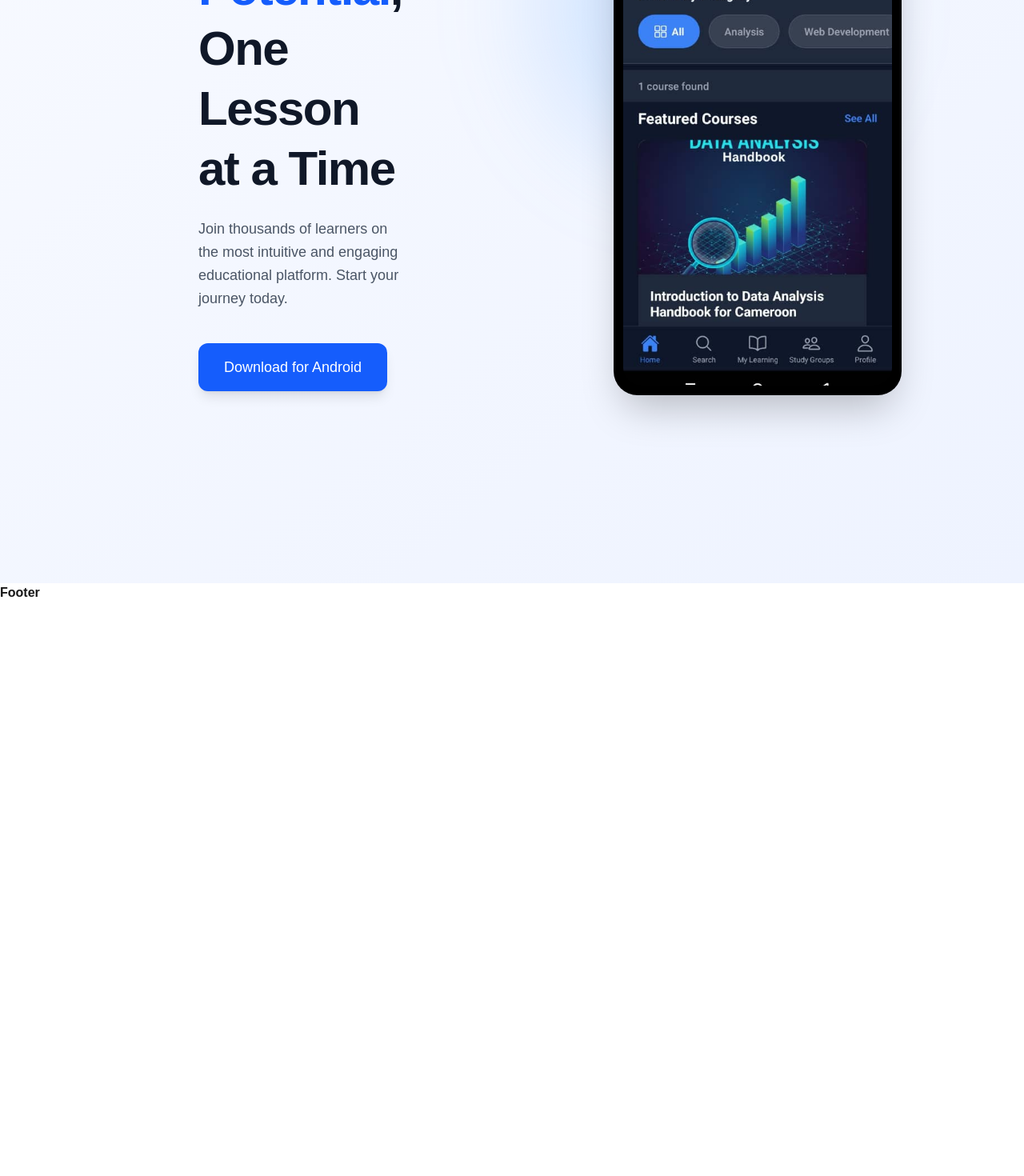
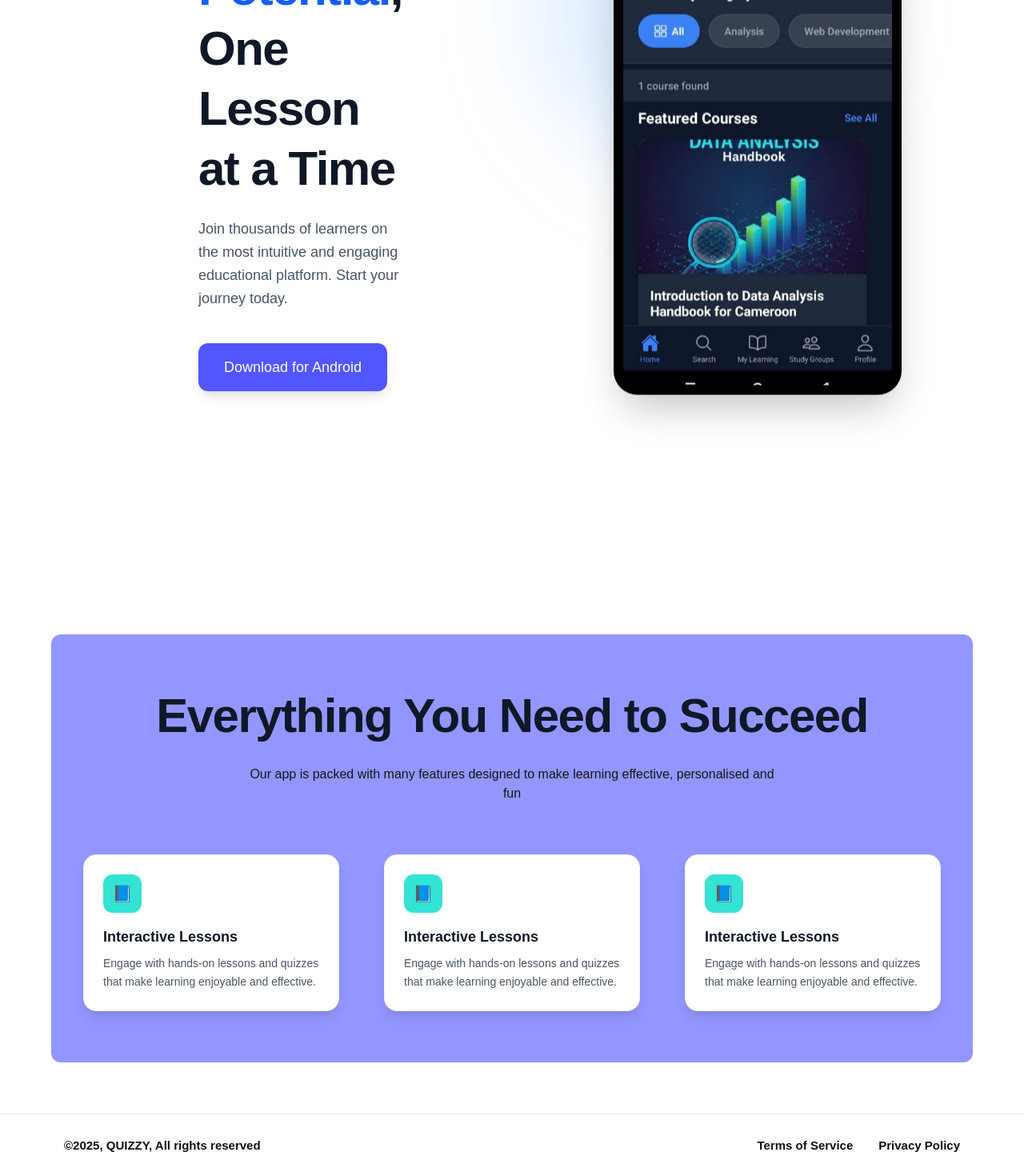
Before and after one commit to Jamison-lii/Quizzy-web-app, a Next.js app: page / in a window 1280 px wide. Shown: the part 419-1889 px from the top of the page at 80% size. Before the commit the page ends 1172 px from the top, so only its background shows below. Built offline with nearby package versions, Linux system fonts and the light colour scheme.

Commit message:
changes on course screen

```diff
--- a/src/app/courses/page.tsx
+++ b/src/app/courses/page.tsx
@@ -66,28 +66,7 @@ export default function CoursesPage() {
         </div>
       </main>
 
-      {/* Footer */}
-      <footer className="border-t border-gray-200 px-10 md:px-16 lg:px-20 py-6 md:py-7">
-        <div className="max-w-7xl mx-auto flex flex-col md:flex-row justify-between items-center gap-4 md:gap-0">
-          <p className="text-sm md:text-[15px] text-[#111111]">
-            ©2025, QUIZZY, All rights reserved
-          </p>
-          <div className="flex gap-6 md:gap-8">
-            <a
-              href="#"
-              className="text-sm md:text-[15px] text-[#111111] hover:text-[#52D4E7] transition-colors"
-            >
-              Terms of Service
-            </a>
-            <a
-              href="#"
-              className="text-sm md:text-[15px] text-[#111111] hover:text-[#52D4E7] transition-colors"
-            >
-              Privacy Policy
-            </a>
-          </div>
-        </div>
-      </footer>
+
     </div>
   );
 }
--- a/src/app/page.tsx
+++ b/src/app/page.tsx
@@ -1,10 +1,12 @@
 import Hero from "@/components/Hero";
+import Whatyouneed from "@/components/Whatyouneed";
 import Image from "next/image";
 
 export default function Home() {
   return (
-    <div className="flex min-h-screen " >
+    <div className="flex flex-col min-h-screen " >
        <Hero/>
+       <Whatyouneed/>
     </div>
   );
 }
--- a/src/components/Footer.tsx
+++ b/src/components/Footer.tsx
@@ -2,7 +2,30 @@ import React from 'react'
 
 const Footer = () => {
   return (
-    <div className='font-black font-poppins'>Footer</div>
+    <div className='font-bold font-poppins'>
+      {/* Footer */}
+      <footer className="border-t border-gray-200 px-10 md:px-16 lg:px-20 py-6 md:py-7">
+        <div className="max-w-7xl mx-auto flex flex-col md:flex-row justify-between items-center gap-4 md:gap-0">
+          <p className="text-sm md:text-[15px] text-[#111111]">
+            ©2025, QUIZZY, All rights reserved
+          </p>
+          <div className="flex gap-6 md:gap-8">
+            <a
+              href="#"
+              className="text-sm md:text-[15px] text-[#111111] hover:text-[#52D4E7] transition-colors"
+            >
+              Terms of Service
+            </a>
+            <a
+              href="#"
+              className="text-sm md:text-[15px] text-[#111111] hover:text-[#52D4E7] transition-colors"
+            >
+              Privacy Policy
+            </a>
+          </div>
+        </div>
+      </footer>
+    </div>
   )
 }
 
--- a/src/components/Hero.tsx
+++ b/src/components/Hero.tsx
@@ -3,7 +3,7 @@ import ScreenshotGrid from "./ScreenshotGrid";
 
 const Hero = () => {
   return (
-    <section className="relative overflow-hidden bg-gradient-to-br from-[#F8FAFF] to-[#EEF3FF] p-56 pt-30">
+    <section className="relative overflow-hidden  p-56 pt-30">
       <div className="max-w-7xl mx-auto px-6 flex flex-col md:flex-row items-center justify-between gap-20">
 
         {/* LEFT SIDE */}
@@ -20,7 +20,7 @@ const Hero = () => {
           </p>
 
           <button
-            className="bg-blue-600 text-white px-8 py-4 rounded-xl text-lg font-medium
+            className="bg-[#5156FF] text-white px-8 py-4 rounded-xl text-lg font-medium
                        shadow-lg hover:shadow-xl hover:bg-blue-700 transition-transform
                        duration-200 hover:-translate-y-1 active:scale-95"
           >
--- a/src/components/Navbar.tsx
+++ b/src/components/Navbar.tsx
@@ -17,7 +17,7 @@ const Navbar = () => {
   return (
     <>
       {/* NAVBAR */}
-      <nav className="flex justify-between items-center h-20 px-6 shadow-md font-poppins">
+      <nav className="flex  justify-between items-center z-100 h-20 px-6 shadow-md font-poppins">
 
         {/* LEFT – LOGO */}
         <div className="font-black text-2xl">Quizzy</div>
@@ -32,7 +32,7 @@ const Navbar = () => {
         </ul>
 
         {/* RIGHT – BUTTON (DESKTOP ONLY) */}
-        <div className="hidden lg:flex h-10 px-5 bg-blue-600 text-white items-center justify-center rounded-md hover:bg-blue-700 transition cursor-pointer">
+        <div className="hidden lg:flex h-10 px-5 bg-[#5156FF] text-white items-center justify-center rounded-md hover:bg-blue-700 transition cursor-pointer">
           Download
         </div>
 
--- /dev/null
+++ b/src/components/NeedCard.tsx
@@ -0,0 +1,28 @@
+import React from "react";
+
+const NeedCard = () => {
+  return (
+    <div
+      className="w-80 p-6 bg-white rounded-2xl shadow-lg border border-gray-100
+                 hover:shadow-xl transition-all duration-300 hover:-translate-y-1"
+    >
+      {/* Icon */}
+      <div className="h-12 w-12 rounded-xl bg-[#33E3D4] flex items-center justify-center text-white text-xl font-bold">
+        📘
+      </div>
+
+      {/* Title */}
+      <h3 className="text-lg font-semibold text-gray-900 mt-4">
+        Interactive Lessons
+      </h3>
+
+      {/* Description */}
+      <p className="text-sm text-gray-600 mt-2 leading-relaxed">
+        Engage with hands-on lessons and quizzes that make learning enjoyable
+        and effective.
+      </p>
+    </div>
+  );
+};
+
+export default NeedCard;
--- /dev/null
+++ b/src/components/Whatyouneed.tsx
@@ -0,0 +1,24 @@
+import React from 'react'
+import NeedCard from './NeedCard'
+
+const Whatyouneed = () => {
+  return (
+    <div data-aos="fade-up" className=' flex flex-col m-16 p-16 rounded-xl justify-center bg-[#9396FF] items-center'>
+    <div className='flex flex-col justify-center items-center text-center'>
+      <h1 className='text-6xl font-bold leading-tight tracking-tight text-gray-900 mb-6 font-poppins'>
+      Everything You Need to Succeed
+      </h1>
+      <h1  className= ' flex text-md max-w-2xl text-center '>Our app is packed with many features designed to make learning effective, personalised and fun</h1>
+    </div>
+
+     <div className='pt-16 flex gap-14'>
+      <NeedCard/>
+      <NeedCard/>
+      <NeedCard/>
+    </div>
+
+    </div>
+  )
+}
+
+export default Whatyouneed
```
